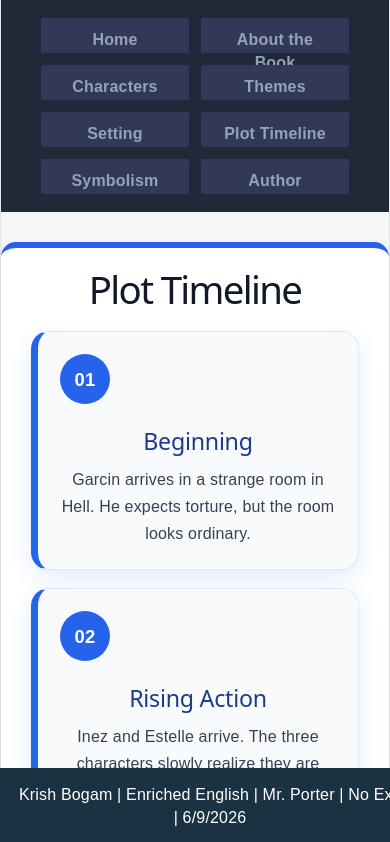
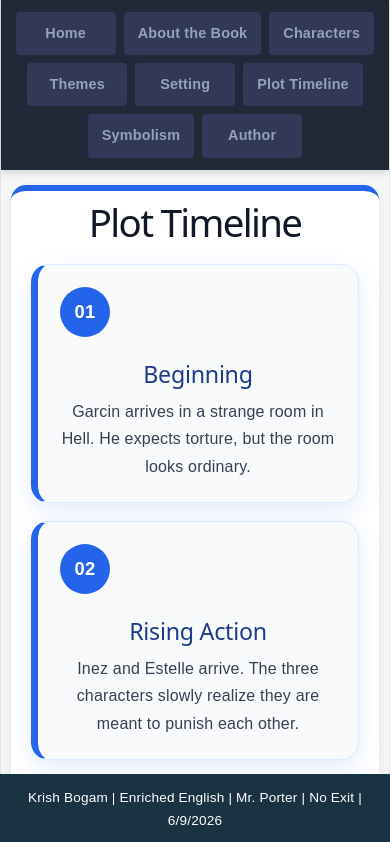
Before and after one commit to KBogam/NoExitAnalysisSite, a React (Vite) app: page /timeline in a window 390 px wide. Shown: the top 842 px of the page. Built offline with nearby package versions, Linux system fonts and the light colour scheme.

Commit message:
fix page width

```diff
--- a/src/App.css
+++ b/src/App.css
@@ -3,7 +3,11 @@ body {
   font-family: Arial, sans-serif;
   background: #f4f6f8;
   color: #222;
-  padding-bottom: 70px;
+  padding-bottom: 80px;
+}
+
+* {
+  box-sizing: border-box;
 }
 
 .navbar {
@@ -13,6 +17,7 @@ body {
   flex-wrap: wrap;
   gap: 12px;
   justify-content: center;
+  box-shadow: 0 2px 8px rgba(0, 0, 0, 0.15);
 }
 
 .navbar a {
@@ -20,24 +25,29 @@ body {
   text-decoration: none;
   background: #313858;
   padding: 10px 14px;
-  border-radius: 2px;
+  border-radius: 4px;
   font-weight: bold;
-  height:15px;
-  width:120px;
+  min-width: 120px;
   text-align: center;
+  transition: background 0.2s ease;
 }
 
 .navbar a:hover {
   background: #1d4ed8;
+  color: white;
 }
 
 .page {
-  max-width: 1000px;
+  width: min(1400px, calc(100% - 40px));
   margin: 30px auto;
   background: white;
   padding: 30px;
   border-radius: 15px;
-  box-shadow: 0 4px 12px rgba(0,0,0,0.08);
+  box-shadow: 0 4px 12px rgba(0, 0, 0, 0.08);
+}
+
+.page h1 {
+  margin-top: 0;
 }
 
 button {
@@ -48,9 +58,12 @@ button {
   border-radius: 8px;
   margin: 5px;
   font-weight: bold;
+  cursor: pointer;
 }
 
-
+button:hover {
+  background: #1d4ed8;
+}
 
 footer {
   position: fixed;
@@ -63,3 +76,26 @@ footer {
   padding: 15px;
   z-index: 1000;
 }
+
+@media (max-width: 768px) {
+  .page {
+    width: calc(100% - 20px);
+    padding: 20px;
+    margin: 15px auto;
+  }
+
+  .navbar {
+    gap: 8px;
+    padding: 12px;
+  }
+
+  .navbar a {
+    min-width: 100px;
+    font-size: 0.9rem;
+  }
+
+  footer {
+    font-size: 0.85rem;
+    padding: 12px;
+  }
+}
--- a/src/pages/pages.css
+++ b/src/pages/pages.css
@@ -1,6 +1,6 @@
 /* Page */
 .page {
-  max-width: 950px;
+  width: min(1400px, calc(100% - 40px));
   margin: 30px auto;
   padding: 32px;
   background: #ffffff;
```
